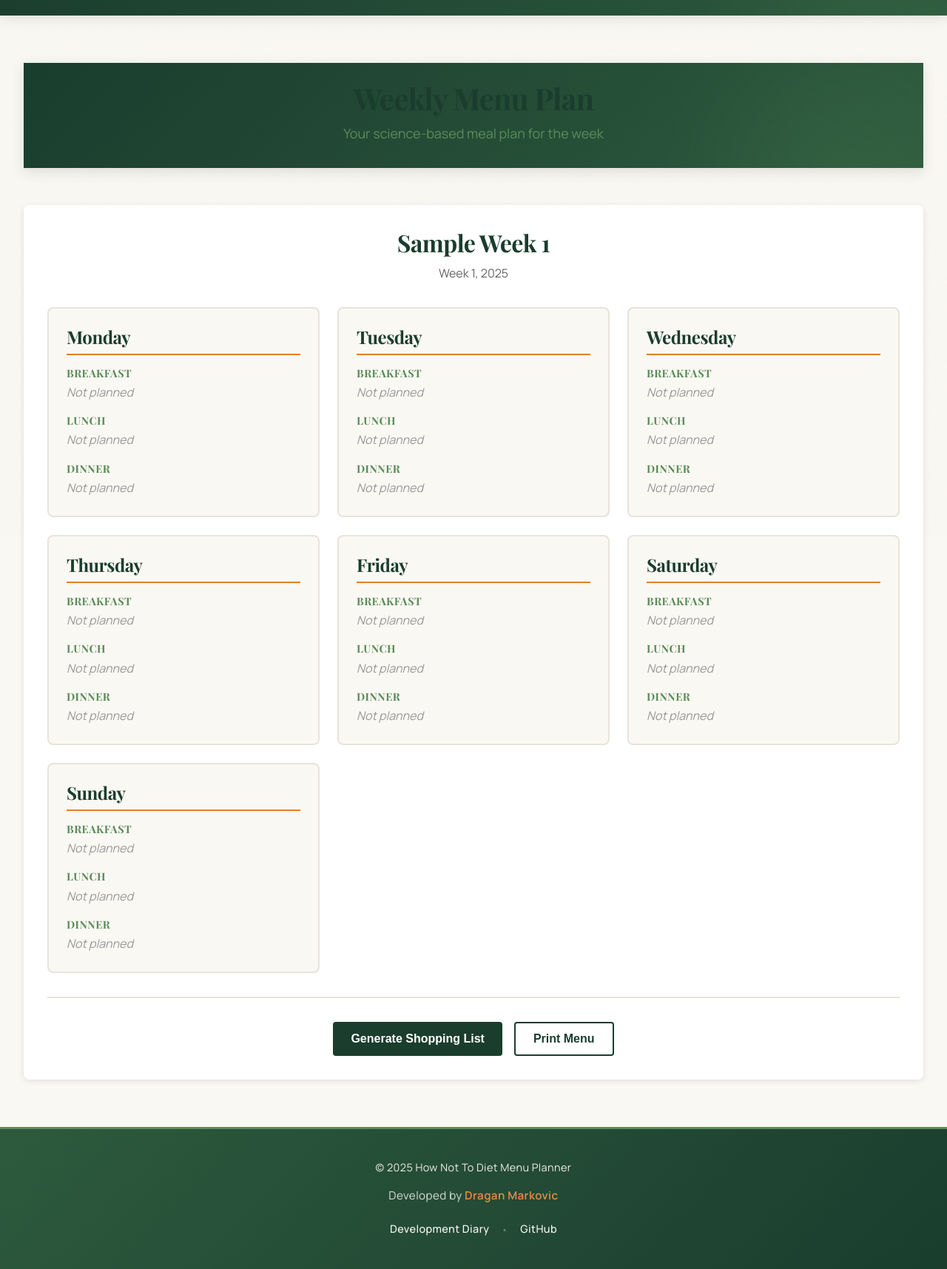
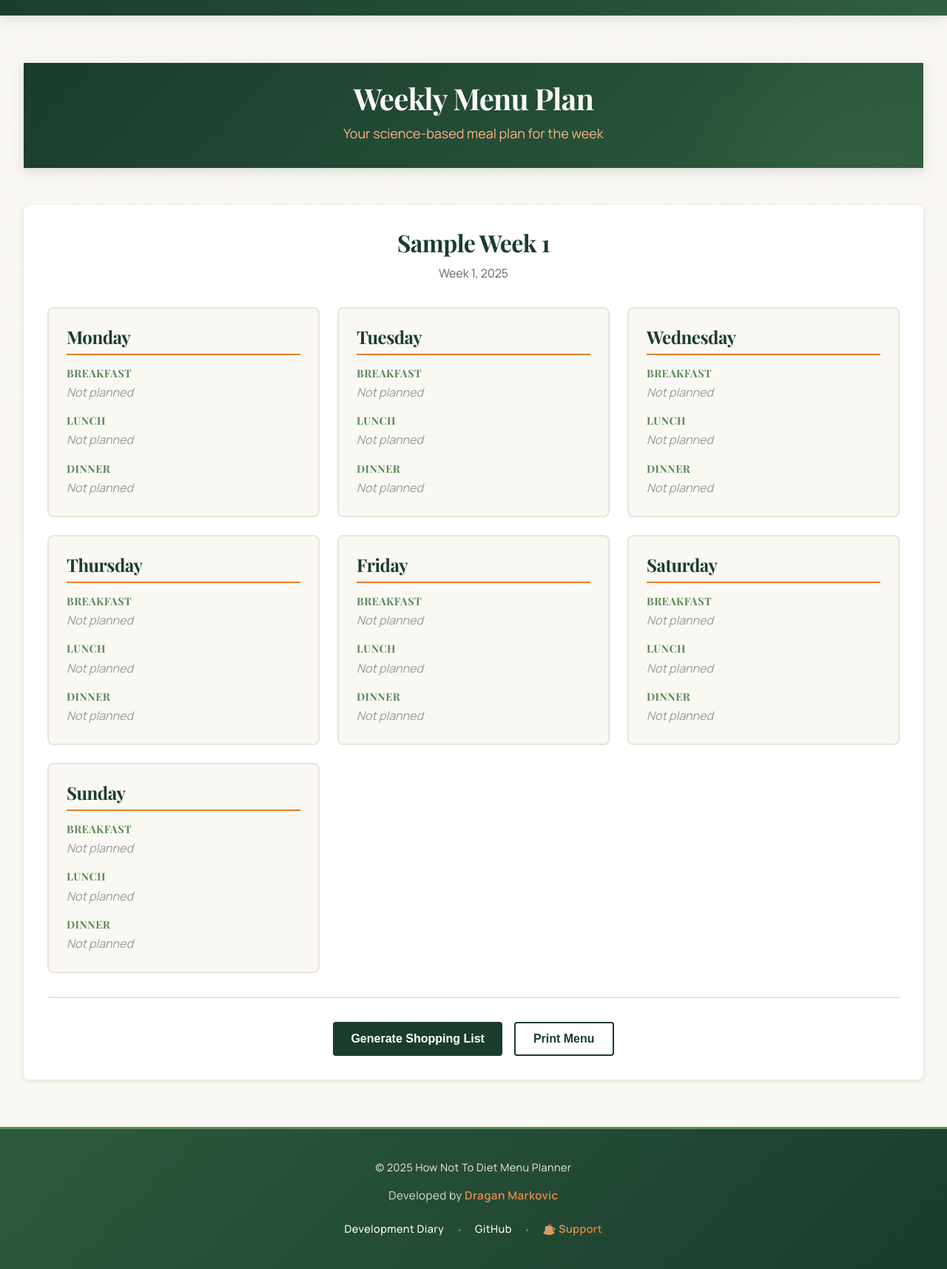
Before and after one commit to vanmarkic/how-not-to-diet, an Astro site: page /how-not-to-diet/menu in a window 1280 px wide. Shown: the part 75-1790 px from the top of the page at 74% size. Built offline with nearby package versions, Linux system fonts and the light colour scheme; Astro itself is replaced by a stand-in of ours.

Commit message:
Update build timestamp and enhance menu styles for improved aesthetics

```diff
--- a/src/layouts/Layout.astro
+++ b/src/layouts/Layout.astro
@@ -139,6 +139,8 @@ const fullImageUrl = new URL(image, Astro.site);
             <a href={getPath('dev')}>Development Diary</a>
             <span class="separator" aria-hidden="true">•</span>
             <a href="https://github.com/vanmarkic/how-not-to-diet" target="_blank" rel="noopener noreferrer">GitHub</a>
+            <span class="separator" aria-hidden="true">•</span>
+            <a href="https://vanmarkic.github.io/mycelium-blog/support" target="_blank" rel="noopener noreferrer" class="donate-link">☕ Support</a>
           </nav>
         </div>
       </footer>
@@ -558,6 +560,21 @@ const fullImageUrl = new URL(image, Astro.site);
     opacity: 0.5;
   }
 
+  .footer-nav .donate-link {
+    font-weight: 600;
+    background: linear-gradient(135deg, var(--color-golden) 0%, var(--color-carrot) 100%);
+    -webkit-background-clip: text;
+    -webkit-text-fill-color: transparent;
+    background-clip: text;
+  }
+
+  .footer-nav .donate-link:hover {
+    background: linear-gradient(135deg, var(--color-carrot-lighter) 0%, var(--color-golden) 100%);
+    -webkit-background-clip: text;
+    -webkit-text-fill-color: transparent;
+    background-clip: text;
+  }
+
   /* Global Typography Styles */
   h1, h2, h3, h4, h5, h6 {
     font-family: var(--font-display);
--- a/src/pages/menu.astro
+++ b/src/pages/menu.astro
@@ -96,13 +96,13 @@ const currentMenu = weeklyMenus[0]; // Get the first menu as example
 
   h1 {
     font-size: 2.5rem;
-    color: var(--color-primary);
+    color: var(--color-cream);
     margin-bottom: 0.5rem;
   }
 
   .page-header p {
     font-size: 1.125rem;
-    color: var(--color-secondary);
+    color: var(--color-carrot-lighter);
   }
 
   .weekly-menu {
```
Also changed, not shown: public/foods-bundle.json.
